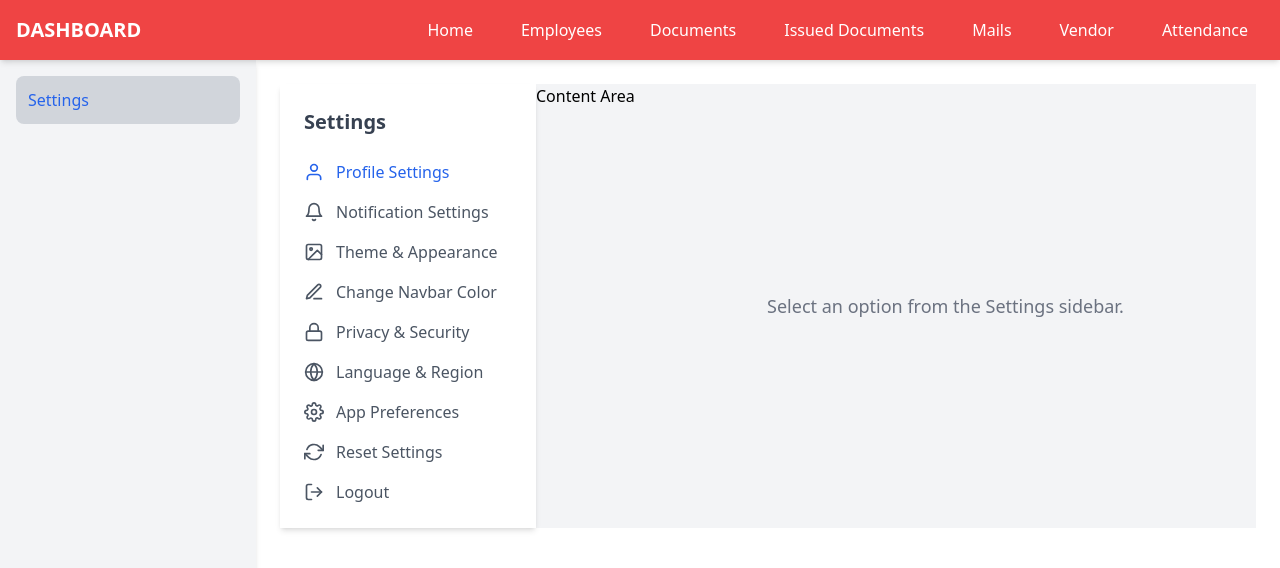
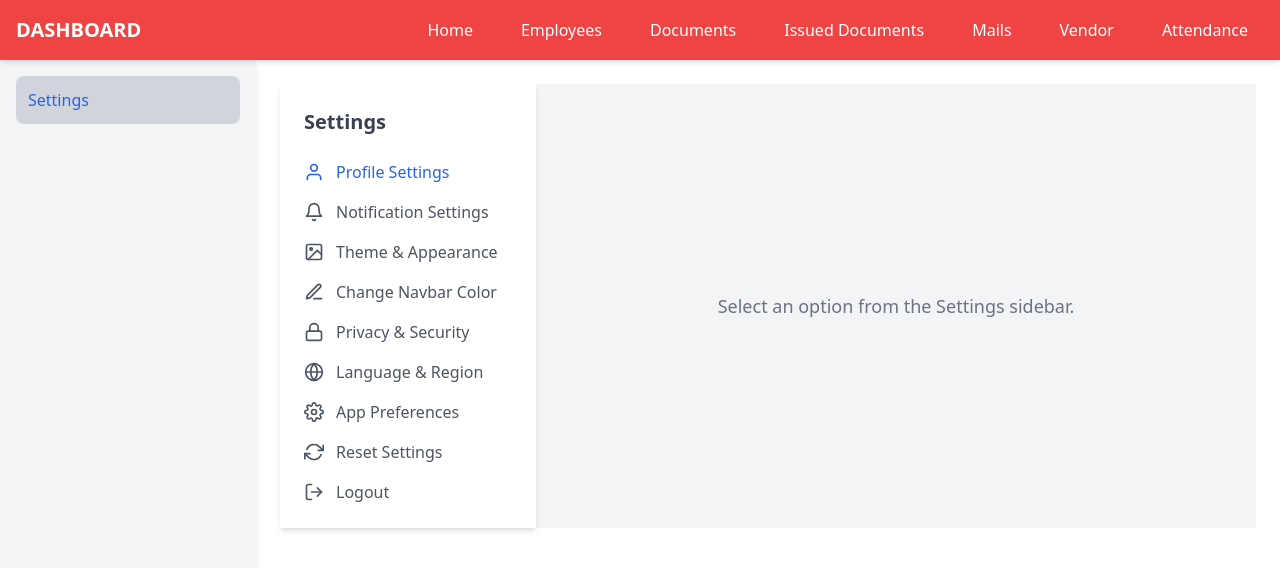
Before and after one commit to Himanshukumarray/sts-maganement, a React (Create React App) app: page /setting in a window 1280 px wide. Shown: the top 568 px of the page. Built offline with nearby package versions, Linux system fonts and the light colour scheme; what @react-pdf/renderer would draw is missing.

Commit message:
new update

```diff
--- a/src/component/Setting.js
+++ b/src/component/Setting.js
@@ -75,7 +75,7 @@ const Setting = () => {
         </ul>
       </aside>
 
-      Content Area
+      {/* Content Area */}
       <main className={`flex-1 p-8 ${theme === 'dark' ? 'dark' : ''} ${fontSize}`}>
         {selectedOption === 'Change Navbar Color' ? (
           <>
```
